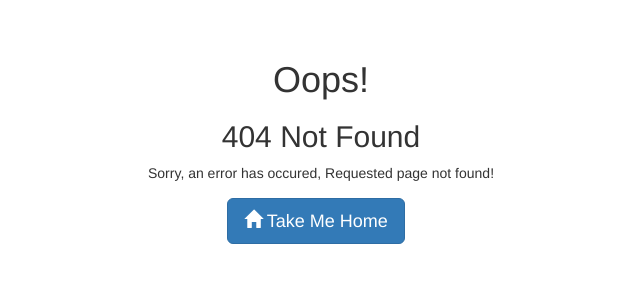
After one commit to KatrinSD/Lyceum_IVR, a Flask app: template app/templates/404.html in a window 1280 px wide. The commit adds this page. Shown: the top 300 px of the page, without its empty margins (319-959 px from the left). Run offline with Flask 2, Linux system fonts and the light colour scheme; the template is opened without the code that fills it, so the values that code supplies are empty; some libraries are stand-ins or nearby versions.

Commit message:
Add base HTTP error and 404 templates

```diff
--- /dev/null
+++ b/app/static/error.css
@@ -0,0 +1,3 @@
+.error-template {padding: 40px 15px;text-align: center;}
+.error-actions {margin-top:15px;margin-bottom:15px;}
+.error-actions .btn { margin-right:10px; }
--- /dev/null
+++ b/app/templates/404.html
@@ -0,0 +1,25 @@
+{% extends "base_error.html" %}
+
+{% block content %}
+    <div class="container">
+        <div class="row">
+            <div class="col-md-12">
+                <div class="error-template">
+                    <h1>
+                        Oops!</h1>
+                    <h2>
+                        404 Not Found</h2>
+                    <div class="error-details">
+                        Sorry, an error has occured, Requested page not found!
+                    </div>
+                    <div class="error-actions">
+                        <a href="{{ url_for('posts') }}" class="btn btn-primary btn-lg">
+                            <span class="glyphicon glyphicon-home"></span>
+                            Take Me Home
+                        </a>
+                    </div>
+                </div>
+            </div>
+        </div>
+    </div>
+{% endblock %}
--- /dev/null
+++ b/app/templates/base_error.html
@@ -0,0 +1,13 @@
+{% extends "bootstrap/base.html" %}
+{% import "bootstrap/wtf.html" as wtf %}
+
+
+{% block styles -%}
+    {{super()}}  {# do not forget to call super or Bootstrap's own stylesheets
+                    will disappear! #}
+    <link rel="stylesheet" type="text/css" href="{{url_for('static', filename='base.css')}}">
+    <link rel="stylesheet" type="text/css" href="{{url_for('static', filename='error.css')}}">
+{% endblock %}
+
+{% block content %}
+{% endblock %}
--- a/app/templates/post.html
+++ b/app/templates/post.html
@@ -43,9 +43,10 @@ Post
 		  <div class="carousel-inner">
 		  	{% for image_id in post_image_ids %}
 				<div class="item{% if loop.index == 1 %} active{% endif %}">
-			  		<img src='{{ url_for("static", filename=image_id)}}' alt="Los Angeles">
+			  		<img src='{{ url_for("static", filename=image_id)}}'>
 				</div>
 			{% endfor %}
+		  </div>>
 
 		  <!-- Left and right controls -->
 		  <a class="left carousel-control" href="#myCarousel" data-slide="prev">
```
